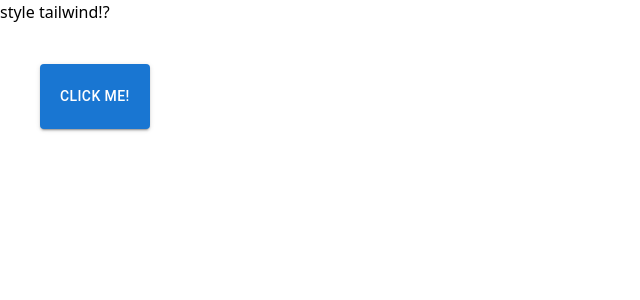
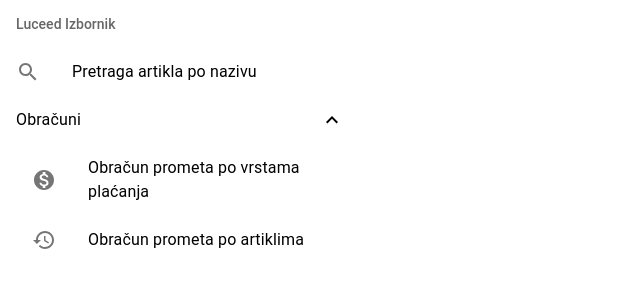
Before and after one commit to londam/Tomsoft, a React (Vite) app: page / in a window 1280 px wide. Shown: the top 300 px of the page, without its empty margins (0-640 px from the left). Built offline with nearby package versions, Linux system fonts and the light colour scheme.

Commit message:
main pages stuff..

```diff
--- a/package.json
+++ b/package.json
@@ -12,6 +12,7 @@
   "dependencies": {
     "@emotion/react": "^11.13.5",
     "@emotion/styled": "^11.13.5",
+    "@mui/icons-material": "^6.1.10",
     "@mui/material": "^6.1.10",
     "@mui/styled-engine-sc": "^6.1.10",
     "@mui/x-date-pickers": "^7.23.1",
--- a/src/App.tsx
+++ b/src/App.tsx
@@ -1,12 +1,9 @@
-import { Button } from "@mui/material";
+import Sidebar from "./components/Sidebar";
 
 function App() {
   return (
     <>
-      <h1>style tailwind!?</h1>
-      <Button variant="contained" className="p-5 m-10">
-        click me!
-      </Button>
+      <Sidebar />
     </>
   );
 }
--- /dev/null
+++ b/src/components/Sidebar.tsx
@@ -0,0 +1,65 @@
+import Box from "@mui/material/Box";
+import List from "@mui/material/List";
+import ListItem from "@mui/material/ListItem";
+import ListItemButton from "@mui/material/ListItemButton";
+import ListItemIcon from "@mui/material/ListItemIcon";
+import ListItemText from "@mui/material/ListItemText";
+import Divider from "@mui/material/Divider";
+import InboxIcon from "@mui/icons-material/Inbox";
+import DraftsIcon from "@mui/icons-material/Drafts";
+import SearchIcon from "@mui/icons-material/Search";
+import MonetizationOnIcon from "@mui/icons-material/MonetizationOn";
+import HistoryIcon from "@mui/icons-material/History";
+import { useState } from "react";
+import { Collapse, ListSubheader } from "@mui/material";
+import { ExpandLess, ExpandMore } from "@mui/icons-material";
+
+const Sidebar = () => {
+  const [open, setOpen] = useState(true);
+
+  const handleClick = () => {
+    setOpen(!open);
+  };
+
+  return (
+    <List
+      sx={{ width: "100%", maxWidth: 360, bgcolor: "background.paper" }}
+      component="nav"
+      aria-labelledby="nested-list-subheader"
+      subheader={
+        <ListSubheader component="div" id="nested-list-subheader">
+          Luceed Izbornik
+        </ListSubheader>
+      }
+    >
+      <ListItemButton>
+        <ListItemIcon>
+          <SearchIcon />
+        </ListItemIcon>
+        <ListItemText primary="Pretraga artikla po nazivu" />
+      </ListItemButton>
+      <ListItemButton onClick={handleClick}>
+        <ListItemText primary="Obračuni" />
+        {open ? <ExpandLess /> : <ExpandMore />}
+      </ListItemButton>
+      <Collapse in={open} timeout="auto" unmountOnExit>
+        <List component="div" disablePadding>
+          <ListItemButton sx={{ pl: 4 }}>
+            <ListItemIcon>
+              <MonetizationOnIcon />
+            </ListItemIcon>
+            <ListItemText primary="Obračun prometa po vrstama plaćanja" />
+          </ListItemButton>
+          <ListItemButton sx={{ pl: 4 }}>
+            <ListItemIcon>
+              <HistoryIcon />
+            </ListItemIcon>
+            <ListItemText primary="Obračun prometa po artiklima" />
+          </ListItemButton>
+        </List>
+      </Collapse>
+    </List>
+  );
+};
+
+export default Sidebar;
```
Also changed, not shown: src/components/ProductsSearch.tsx (added), src/components/transactionsByPayment.tsx (added), src/components/transactionsByProducts.tsx (added), 1 other file (tests, documents, lock files or other folders).
